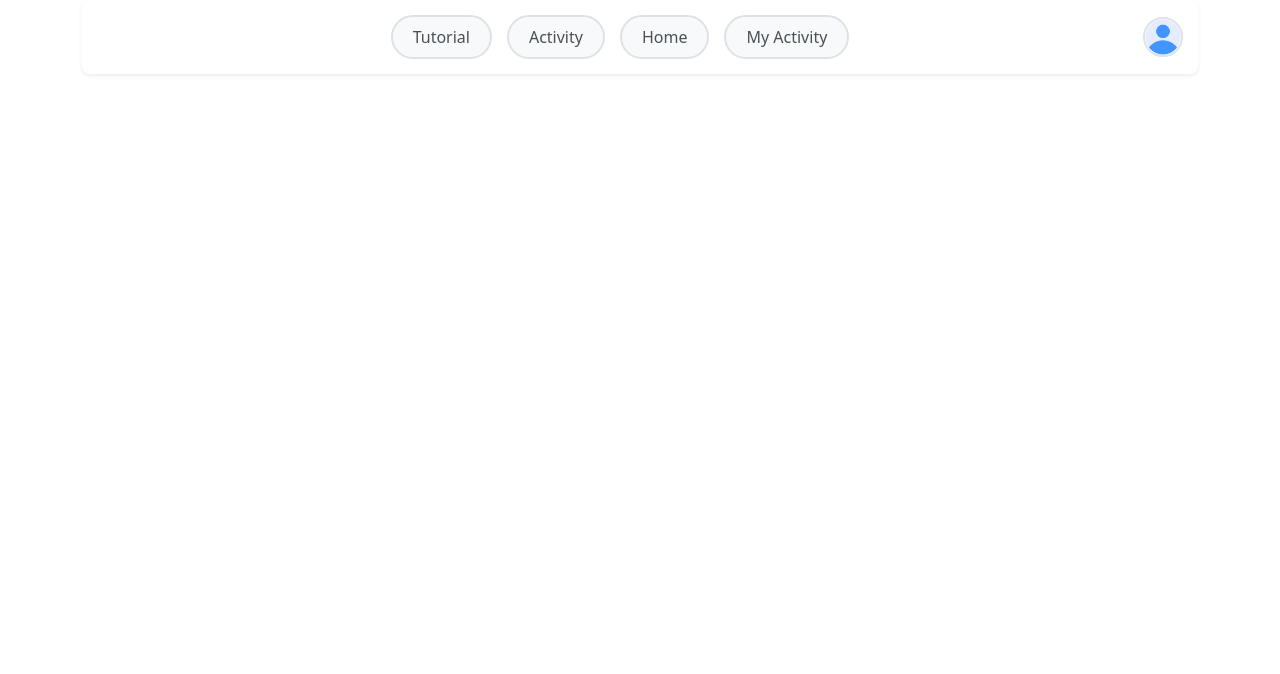
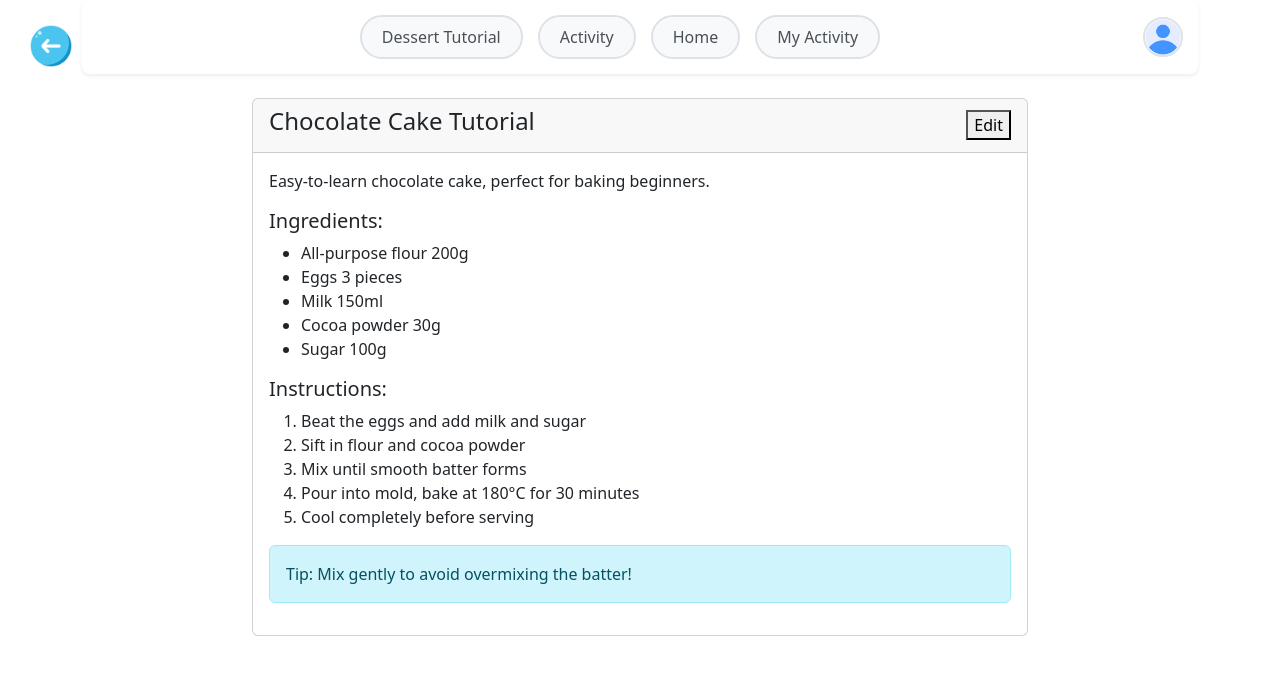
Before and after one commit to jzhu0106/Assignment5032Jianqin, a Vue app in the folder vue-project/: page /DessertTutorial/Cake in a window 1280 px wide. Shown: the top 674 px of the page. Built offline with nearby package versions, Linux system fonts and the light colour scheme.

Commit message:
dessert tutorial,cake tutorial page

```diff
--- /dev/null
+++ b/vue-project/src/components/BackButton.vue
@@ -0,0 +1,33 @@
+<template>
+  <button @click="goBack" class="back-button">
+    <img src="@/components/icons/back-icon.png" alt="Back" class="back-icon" />
+  </button>
+</template>
+
+<script setup>
+import { useRouter } from 'vue-router'
+
+const router = useRouter()
+
+
+const goBack = () => {
+  router.back()
+}
+</script>
+
+<style scoped>
+.back-button {
+  position: fixed;
+  top: 20px;
+  left: 20px;
+  background-color: transparent;
+  border: none;
+  cursor: pointer;
+  z-index: 999;
+}
+
+.back-icon {
+  width: 50px;
+  height: 50px;
+}
+</style>
--- /dev/null
+++ b/vue-project/src/components/Card.vue
@@ -0,0 +1,85 @@
+<template>
+  <router-link class="card" :to="to" :style="{ backgroundColor: bg || '#ffffff' }">
+    <div class="card-content">
+      <div class="card-text">
+        <h2 class="card-title">{{ title }}</h2>
+        <p class="card-subtitle">{{ subtitle }}</p>
+        <button class="button" type="button">{{ buttonText || 'read' }}</button>
+      </div>
+
+      <div class="image-container">
+        <img :alt="title || 'Card image'" :src="imgSrc" />
+      </div>
+    </div>
+  </router-link>
+</template>
+
+<script setup>
+const props = defineProps([
+  'title',
+  'subtitle',
+  'buttonText',
+  'to',
+  'bg',
+  'imgSrc'
+])
+</script>
+
+<style scoped>
+.card {
+  border: 1px solid #ddd;
+  border-radius: 8px;
+  text-decoration: none;
+  color: inherit;
+  display: block;
+  width: 300px;
+  height: 150px;
+}
+
+.card-content {
+  display: block;
+  padding: 20px;
+  position: relative;
+}
+
+.card-text {
+  margin-right: 0;
+  padding-right: 80px;
+}
+
+.card-title {
+  margin: 0 0 8px 0;
+  font-size: 1.2em;
+}
+
+.card-subtitle {
+  margin: 0 0 15px 0;
+  color: #666;
+  font-size: 0.9em;
+}
+
+.button {
+  background: #87CEEB;
+  color: white;
+  border: none;
+  padding: 8px 16px;
+  border-radius: 4px;
+}
+
+.image-container {
+  position: absolute;
+  top: 20px;
+  right: 20px;
+  width: 60px;
+  height: 60px;
+  border-radius: 50%;
+  display: flex;
+  align-items: center;
+  justify-content: center;
+}
+
+.image-container img {
+  max-width: 40px;
+  max-height: 40px;
+}
+</style>
--- a/vue-project/src/router/index.js
+++ b/vue-project/src/router/index.js
@@ -6,6 +6,8 @@ import LoginView from '../views/LoginView.vue'
 import Profile from '../views/Profile.vue'
 import FirebaseSigninView from '../views/FirebaseSigninView.vue';
 import FirebaseRegisterView from '../views/FirebaseRegisterView.vue';
+import DessertTutorial from '../views/DessertTutorial.vue'
+import Cake from '../views/Cake.vue';
 
 const routes = [
   // {
@@ -32,6 +34,16 @@ const routes = [
   path: '/FireRegister',
   name: 'FireRegister',
   component: FirebaseRegisterView
+},
+{
+  path: '/DessertTutorial',
+  name: 'DessertTutorial',
+  component: DessertTutorial
+},
+{
+  path: '/DessertTutorial/Cake',
+  name: 'Cake',
+  component: Cake
 }
 ]
 
--- /dev/null
+++ b/vue-project/src/views/Cake.vue
@@ -0,0 +1,101 @@
+<template>
+  <div class="container mt-4">
+    <BackButton />
+    <div class="card">
+      <div class="card-header d-flex justify-content-between align-items-center">
+        <h4>{{ title }}</h4>
+        <button v-if="!isEditing" @click="startEdit">Edit</button>
+        <button v-else @click="saveEdit">Save</button>
+      </div>
+      <div class="card-body">
+        <div v-if="!isEditing">
+          <p>{{ description }}</p>
+          <h5>Ingredients:</h5>
+          <ul>
+            <li v-for="ingredient in ingredients" :key="ingredient">
+              {{ ingredient }}
+            </li>
+          </ul>
+          <h5>Instructions:</h5>
+          <ol>
+            <li v-for="instruction in instructions" :key="instruction">
+              {{ instruction }}
+            </li>
+          </ol>
+          <div class="alert alert-info mt-3">
+            {{ tip }}
+          </div>
+        </div>
+        <div v-else>
+          <div class="mb-3">
+            <label class="form-label">Description:</label>
+            <textarea v-model="editDescription" class="form-control" rows="2"></textarea>
+          </div>
+          <div class="mb-3">
+            <label class="form-label">Ingredients:</label>
+            <textarea v-model="editIngredientsText" class="form-control" rows="5"></textarea>
+          </div>
+          <div class="mb-3">
+            <label class="form-label">Instructions:</label>
+            <textarea v-model="editInstructionsText" class="form-control" rows="5"></textarea>
+          </div>
+          <div class="mb-3">
+            <label class="form-label">Tip:</label>
+            <input v-model="editTip" class="form-control" type="text">
+          </div>
+        </div>
+      </div>
+    </div>
+  </div>
+</template>
+
+<script setup>
+import BackButton from '@/components/BackButton.vue';
+import { ref } from 'vue';
+
+const isEditing = ref(false);
+const title = ref('Chocolate Cake Tutorial');
+const description = ref('Easy-to-learn chocolate cake, perfect for baking beginners.');
+const ingredients = ref([
+  'All-purpose flour 200g',
+  'Eggs 3 pieces',
+  'Milk 150ml',
+  'Cocoa powder 30g',
+  'Sugar 100g'
+]);
+const instructions = ref([
+  'Beat the eggs and add milk and sugar',
+  'Sift in flour and cocoa powder',
+  'Mix until smooth batter forms',
+  'Pour into mold, bake at 180°C for 30 minutes',
+  'Cool completely before serving'
+]);
+const tip = ref('Tip: Mix gently to avoid overmixing the batter!');
+
+const editDescription = ref('');
+const editIngredientsText = ref('');
+const editInstructionsText = ref('');
+const editTip = ref('');
+
+function startEdit() {
+  isEditing.value = true;
+  editDescription.value = description.value;
+  editIngredientsText.value = ingredients.value.join('\n');
+  editInstructionsText.value = instructions.value.join('\n');
+  editTip.value = tip.value;
+}
+
+function saveEdit() {
+  description.value = editDescription.value;
+  ingredients.value = editIngredientsText.value.split('\n');
+  instructions.value = editInstructionsText.value.split('\n');
+  tip.value = editTip.value;
+  isEditing.value = false;
+}
+</script>
+
+<style scoped>
+.container {
+  max-width: 800px;
+}
+</style>
--- /dev/null
+++ b/vue-project/src/views/DessertTutorial.vue
@@ -0,0 +1,26 @@
+<template>
+
+
+    <h1 class="page-title">DessertTutorial</h1>
+
+    <div class="tiles-grid">
+
+<Card
+  title="Chocolate Mousse"
+  subtitle="Delicious and healthy cake"
+  buttonText="Read"
+  to="/DessertTutorial/Cake"
+  bg="#f8c5b8"
+   :img-src="cake" />
+
+    </div>
+</template>
+
+<script setup>
+import Card from '@/components/Card.vue';
+import cake from '@/components/icons/cake.png';
+
+
+
+
+</script>
--- a/vue-project/src/views/Header.vue
+++ b/vue-project/src/views/Header.vue
@@ -5,8 +5,8 @@
       <div class="bg-white shadow-sm rounded-3" style="padding: 15px;">
         <div style="display: flex; justify-content: space-between; align-items: center;">
           <div style="display: flex; gap: 15px; margin: 0 auto;">
-            <router-link to="/tutorial" class="nav-button">
-              Tutorial
+            <router-link to="/DessertTutorial" class="nav-button">
+              Dessert Tutorial
             </router-link>
             <router-link to="/activity" class="nav-button">
               Activity
```
Also changed, not shown: vue-project/src/components/icons/back-icon.png (added), vue-project/src/components/icons/cake.png (added), vue-project/src/views/Tutorial.vue (deleted).
